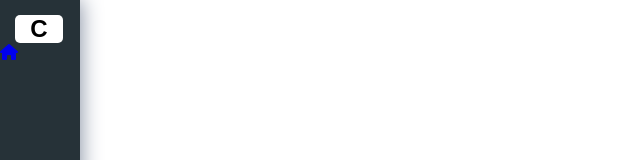
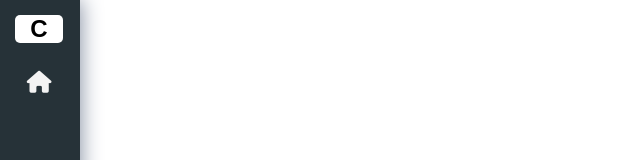
Before and after one commit to chumani130/sidebar, an Angular app: page / in a window 1280 px wide. Shown: the top 160 px of the page, without its empty margins (0-640 px from the left). Built offline with nearby package versions, Linux system fonts and the light colour scheme.

Commit message:
Update sidenav.component.scss

```diff
--- a/src/app/sidenav/sidenav.component.scss
+++ b/src/app/sidenav/sidenav.component.scss
@@ -55,3 +55,47 @@
 .sidenav-collapsed {
     width: 16.5625rem;
 }
+.sidenav-nav {
+    list-style: none;
+    padding: 0.938rem;
+    margin: 0;
+    display: flex;
+    flex-direction: column;
+    align-items: center;
+    height: calc(100% - 3.65rem);
+    cursor: pointer;
+
+    .sidenav-nav-item {
+        width: 100%;
+        margin-bottom: 0.625rem;
+
+        .sidenav-nav-link {
+            display: flex;
+            align-items: center;
+            height: 3rem;
+            color: #f3f3f3;
+            text-decoration: none;
+            border-radius: 0.625rem;
+            transition: all .3s ease;
+
+            .sidenav-link-icon {
+                font-size: 22px;
+                width: 2rem;
+                min-width: 2rem;
+                margin: 0 0.5rem;
+                text-align: center;
+            }
+
+            .sidenav-link-text {
+                margin-left: 1.5rem;
+            }
+        }
+    }
+    .sidenav-nav-item:hover {
+        .sidenav-nav-link {
+            background-color: #fff;
+            color: #000;
+        }
+
+    }
+}
```
